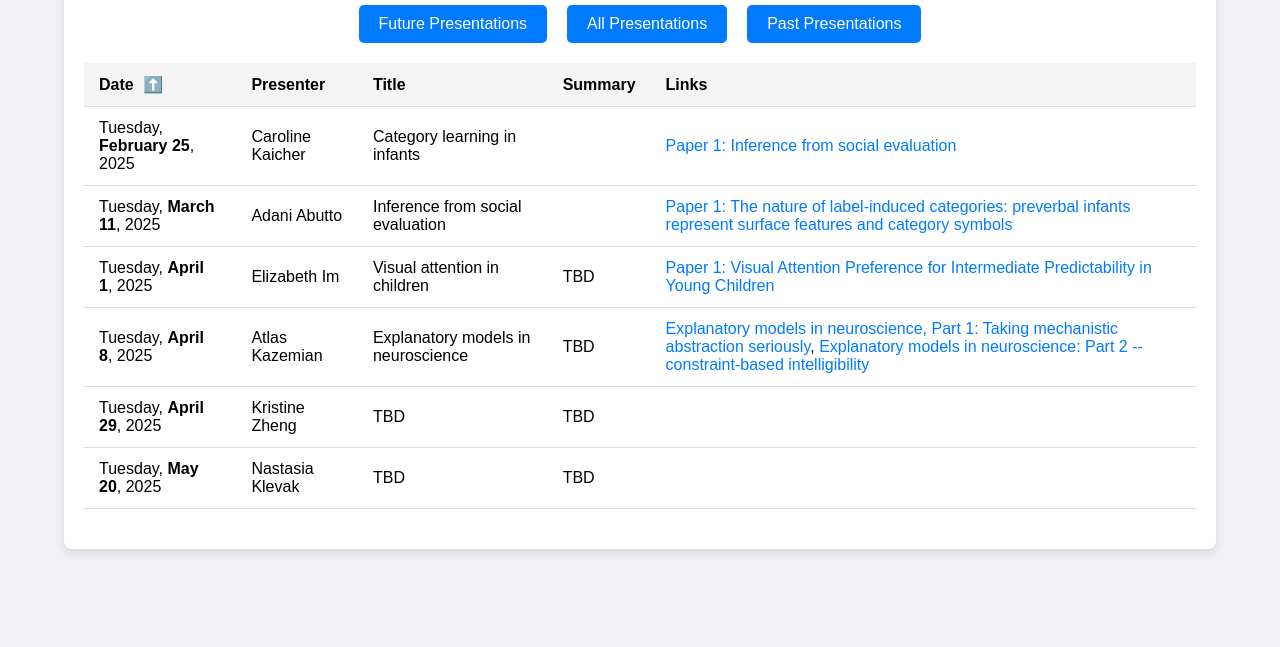
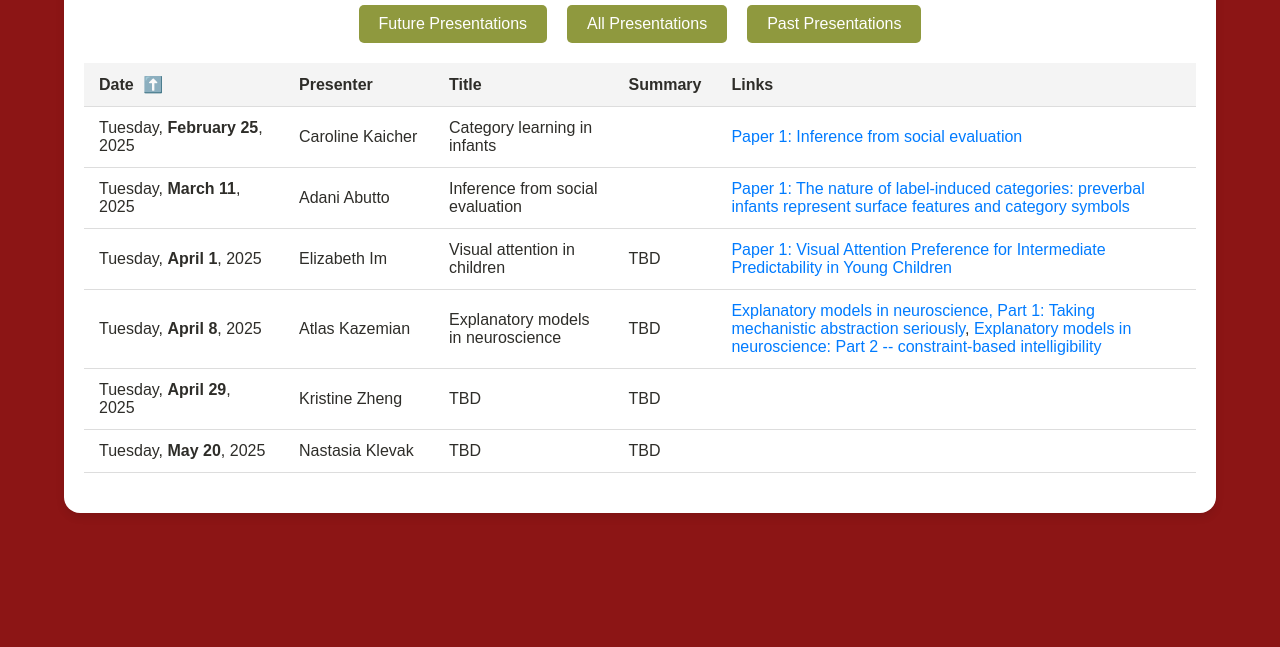
Before and after one commit to compucogsci/compucogsci.github.io, a plain HTML site: page schedule.html in a window 1280 px wide. Shown: the part 153-800 px from the top of the page. Drawn offline with Linux system fonts and the light colour scheme; a web font is replaced by a local one.

Commit message:
update colors and font throughout

```diff
--- a/style.css
+++ b/style.css
@@ -1,11 +1,17 @@
+@font-face {
+    font-family: 'Source Sans';
+    src: url('assets/fonts/Source_Sans_3/static/SourceSans3-Regular.ttf') format('truetype');
+}
+
 /* Base styles shared between pages */
 * {
     box-sizing: border-box;
 }
 
 body {
-    font-family: 'Arial', sans-serif;
-    background-color: #f0f0f5;
+    font-family: 'Source Sans', sans-serif;
+    background-color: #8C1515;
+    color: #2E2D29;
     margin: 0;
     padding: 0;
 }
@@ -15,8 +21,8 @@ body {
     max-width: 1200px;
     margin: 40px auto;
     padding: 20px;
-    background-color: white;
-    border-radius: 8px;
+    background-color: #FFFFFF;
+    border-radius: 16px;
     box-shadow: 0 4px 8px rgba(0, 0, 0, 0.1);
 }
 
@@ -28,7 +34,7 @@ header {
 h1 {
     font-size: 2em;
     margin: 0;
-    color: #333;
+    color: #2E2D29;
 }
 
 nav {
@@ -39,7 +45,7 @@ nav a {
     margin: 0 15px;
     font-size: 18px;
     text-decoration: none;
-    color: #007bff;
+    color: #016895;
 }
 
 nav a:hover {
@@ -61,7 +67,7 @@ ul {
 }
 
 .info {
-    background-color: #fff;
+    background-color: #FFFFFF;
     padding: 20px;
     /* border-radius: 10px; */
     /* border: 1px solid #ddd; */
@@ -85,8 +91,6 @@ ul {
 .indented-paragraph {
     margin-left: 20px; /* Small indentation for paragraphs */
 }
-
-
 
 .about-content h3 {
     font-size: 1.5em;
@@ -120,7 +124,7 @@ ul {
 }
 
 button {
-    background-color: #007bff;
+    background-color: #8F993E;
     color: white;
     border: none;
     padding: 10px 20px;
@@ -132,7 +136,7 @@ button {
 }
 
 button:hover {
-    background-color: #0056b3;
+    background-color: #7a8435;
 }
 
 /* Schedule Table */
@@ -146,6 +150,14 @@ th, td {
     padding: 12px 15px;
     text-align: left;
     border-bottom: 1px solid #ddd;
+}
+
+th:nth-child(1) {
+    width: 200px; /* Date column width */
+}
+
+th:nth-child(2) {
+    width: 150px; /* Presenter column width */
 }
 
 th {
```
